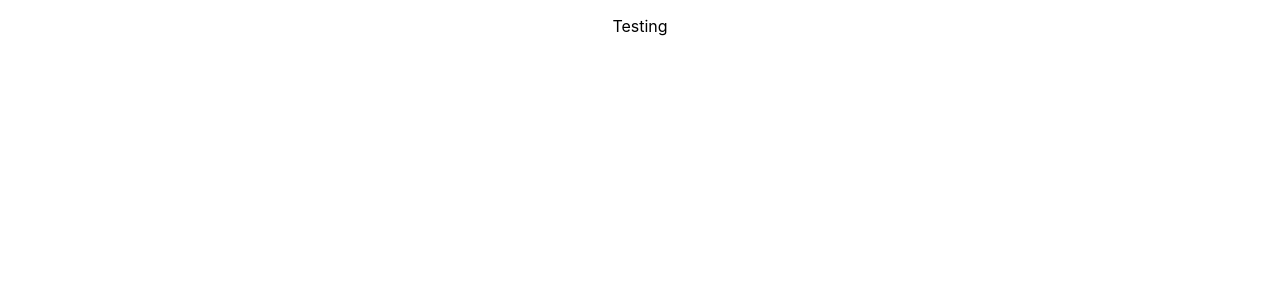
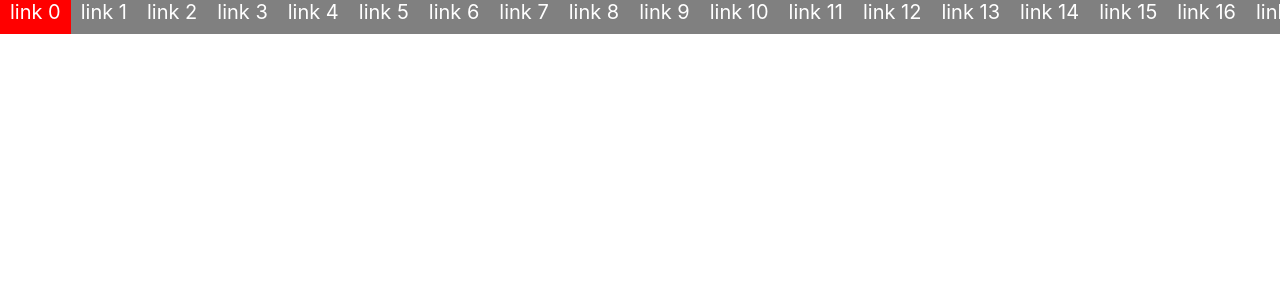
Before and after one commit to ds797/redwood, a React (Create React App) app: page / in a window 1280 px wide. Shown: the top 300 px of the page. Built offline with nearby package versions, Linux system fonts and the light colour scheme.

Commit message:
Deleted Sample code and Added primative search bar

```diff
--- a/src/App.css
+++ /dev/null
@@ -1,38 +0,0 @@
-.App {
-  text-align: center;
-}
-
-.App-logo {
-  height: 40vmin;
-  pointer-events: none;
-}
-
-@media (prefers-reduced-motion: no-preference) {
-  .App-logo {
-    animation: App-logo-spin infinite 20s linear;
-  }
-}
-
-.App-header {
-  background-color: #282c34;
-  min-height: 100vh;
-  display: flex;
-  flex-direction: column;
-  align-items: center;
-  justify-content: center;
-  font-size: calc(10px + 2vmin);
-  color: white;
-}
-
-.App-link {
-  color: #61dafb;
-}
-
-@keyframes App-logo-spin {
-  from {
-    transform: rotate(0deg);
-  }
-  to {
-    transform: rotate(360deg);
-  }
-}
--- a/src/App.js
+++ b/src/App.js
@@ -1,14 +1,17 @@
-import { Routes, Route } from 'react-router-dom';
-import Home from './components/Home';
-import About from './components/About';
-import './App.css';
+//import { Routes, Route } from 'react-router-dom';
+import DirectBar from './components/DirectBar.js'
 
 const App = () => {
+
+	var directoryList = []
+
+	for (let i = 0; i < 20; i++){
+		directoryList.push({rel:"example.com", text:`link ${i}`})
+	}
 	return (
-		<Routes>
-			<Route path="/" element={<Home />} />
-			<Route path="about" element={<About />} />
-		</Routes>
+		<>
+		<DirectBar elems={directoryList} />
+		</>
 	);
 }
 
--- a/src/components/About.js
+++ /dev/null
@@ -1,7 +0,0 @@
-const App = () => {
-	return (
-		<p>About us</p>
-	);
-}
-
-export default App;
--- /dev/null
+++ b/src/components/BarElement.js
@@ -0,0 +1,8 @@
+import "./directory.css"
+function BarElement(props){
+    return (
+        <a class="BarElement" href={props.rel}>{props.text}</a>
+    )
+}
+
+export default BarElement;
--- /dev/null
+++ b/src/components/DirectBar.js
@@ -0,0 +1,17 @@
+import BarElement from "./BarElement";
+
+
+import "./directory.css"
+function DirectBar(props){
+    var list = []
+    for (const elem of props.elems){
+        list.push(<BarElement rel={elem.rel} text={elem.text}></BarElement>)
+    }
+    return (
+        <div class="DirectBar">
+            {list}
+        </div>
+    )
+}
+
+export default DirectBar;
--- a/src/components/Home.js
+++ /dev/null
@@ -1,11 +0,0 @@
-import './home.css';
-
-const App = () => {
-	return (
-		<main>
-			<p>Testing</p>
-		</main>
-	);
-}
-
-export default App;
--- /dev/null
+++ b/src/components/directory.css
@@ -0,0 +1,22 @@
+.DirectBar{
+    position: fixed;
+    display: inline-block;
+    width: 100vw;
+}
+
+.BarElement{
+    position: relative;
+    font-size: 20px;
+    min-width: 8vw;
+    min-height: 4vw;
+    background-color: grey;
+    color: white;
+    padding: 10px;
+    padding-top: 20px;
+    text-decoration: none;
+    white-space: nowrap;
+}
+
+.BarElement:hover{
+    background-color: red;
+}
--- a/src/components/home.css
+++ /dev/null
@@ -1,5 +0,0 @@
-main {
-	display: flex;
-	justify-content: center;
-	align-items: center;
-}
```
